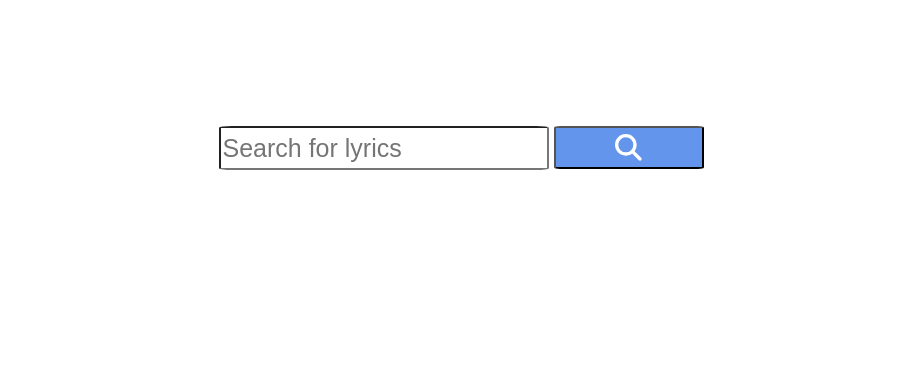
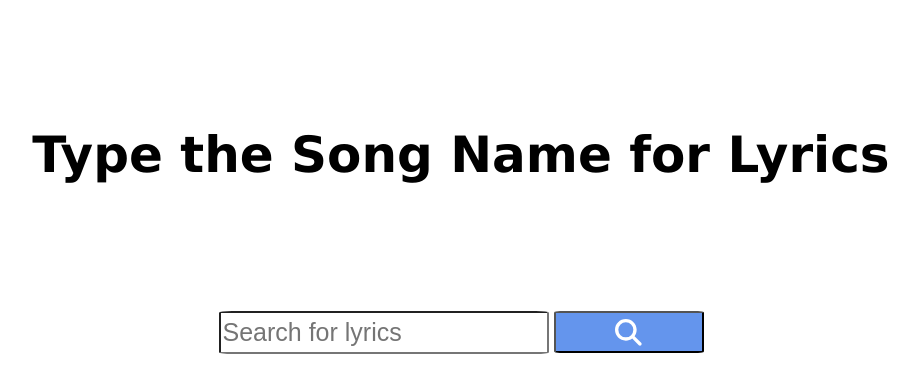
Before and after one commit to Brian4755/MusicDetails, a React (Create React App) app: page / in a window 1280 px wide. Shown: the top 392 px of the page, without its empty margins (179-1097 px from the left). Built offline with nearby package versions, Linux system fonts and the light colour scheme; no server answers.

Commit message:
useEffect and useRef to scroll down upon button click

```diff
--- a/src/Home.css
+++ b/src/Home.css
@@ -1,6 +1,10 @@
+body {
+  font-family: 'Lucida Sans', 'Lucida Sans Regular', 'Lucida Grande', 'Lucida Sans Unicode', Geneva, Verdana, sans-serif;
+}
+
 .musicLyrics {
   pointer-events: none;
-  margin-top: 10%;
+  margin-top: 25%;
   font-size: 25px;
 }
 
@@ -41,3 +45,10 @@ form {
 #fontIcon {
   padding: 5px;
 }
+
+h1 {
+  text-align: center;
+  margin-top: 10%;
+  font-size: 50px;
+  font-weight: 600;
+}
--- a/src/Homepage.js
+++ b/src/Homepage.js
@@ -1,10 +1,16 @@
 import MusicSearch from './MusicSearch';
 import { musicSearch } from './services/musicService';
-import { useState } from 'react';
+import { useState, useEffect, useRef } from 'react';
 import './Home.css'
 
 const Homepage = () => {
   const[music, setMusic] = useState([])
+
+  const scrollToRef = useRef();
+
+  useEffect(() => {
+    music.lyrics && scrollToRef.current.scrollIntoView({ behavior: "smooth" })
+  });
 
   const handleMusicSearch = async FormData => {
     const musicResults = await musicSearch(FormData)
@@ -14,10 +20,13 @@ const Homepage = () => {
 
 
   return (
-    <div className='musicSearch' >
-      <MusicSearch handleMusicSearch = {handleMusicSearch}/>
-      <div className='musicLyrics' dangerouslySetInnerHTML={{__html: music.lyrics?.lyrics.body.html}} />
-    </div>
+    <>
+      <h1>Type the Song Name for Lyrics</h1>
+      <div className='musicSearch' >
+        <MusicSearch handleMusicSearch = {handleMusicSearch}/>
+        <div ref={scrollToRef} className='musicLyrics' dangerouslySetInnerHTML={{__html: music.lyrics?.lyrics.body.html}} />
+      </div>
+    </>
    )
 }
 
```
